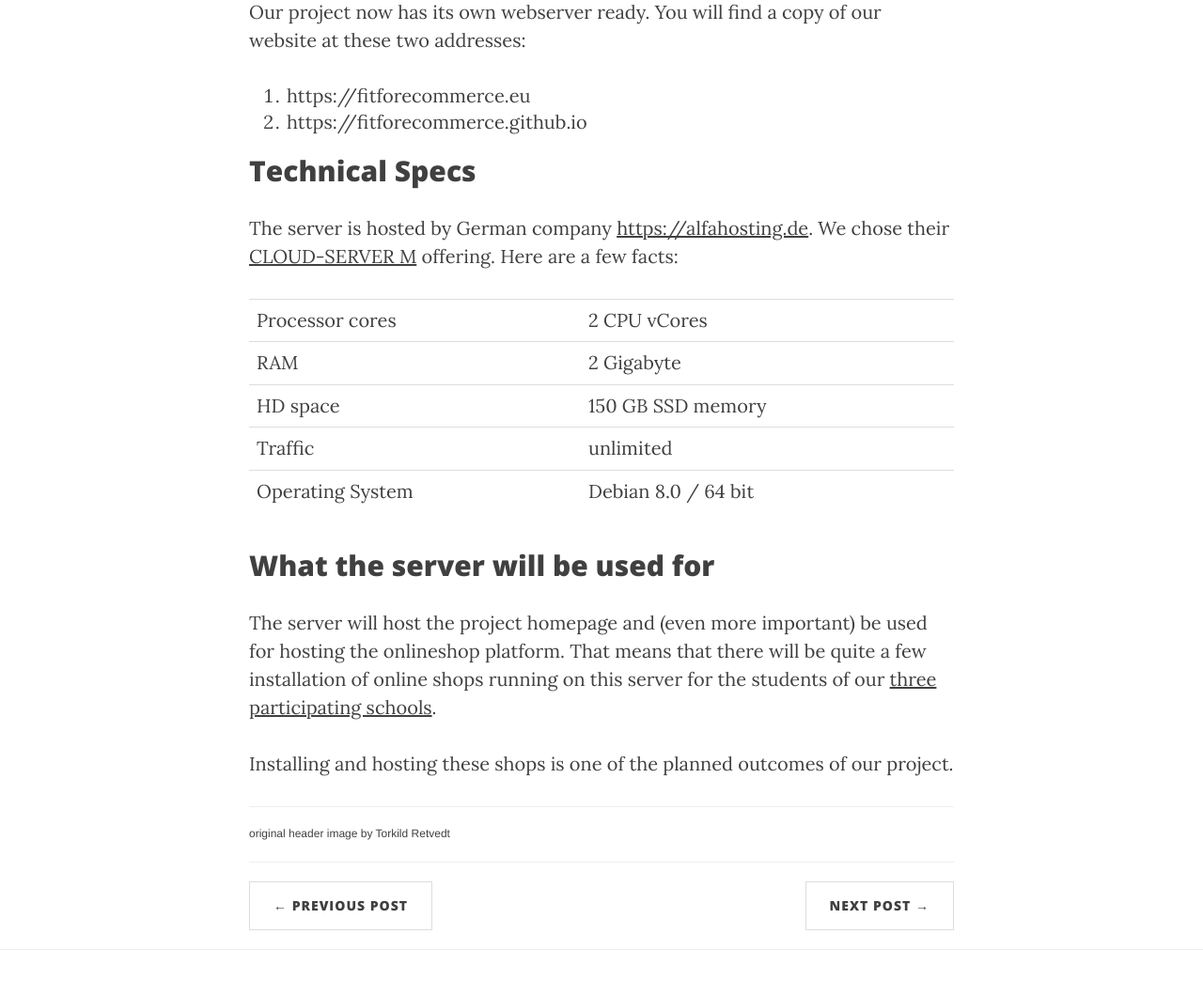
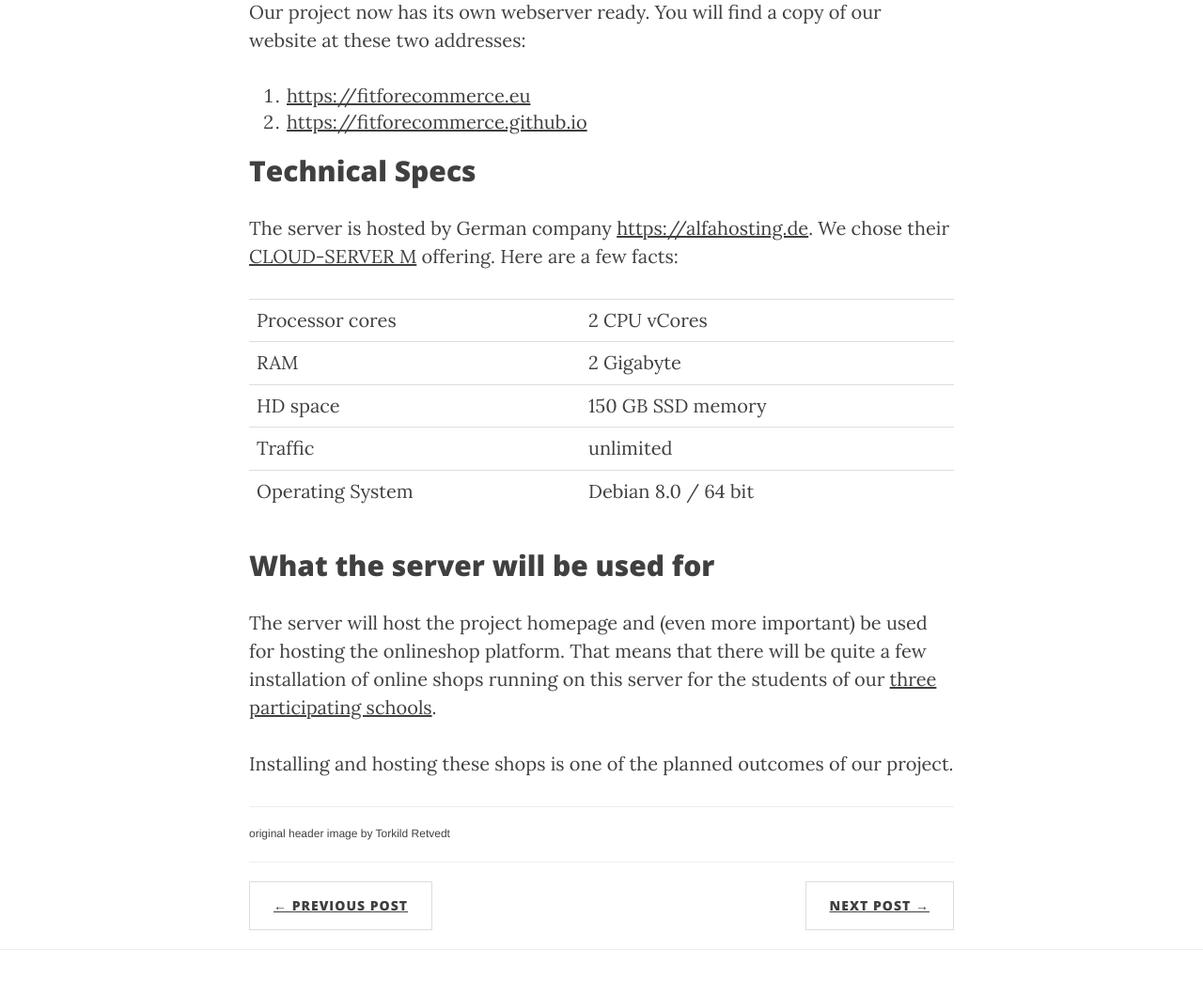
Before and after one commit to fitforecommerce/fitforecommerce.github.io, a Jekyll site: the page built from _posts/2016-12-02-new-server.markdown, in a window 1280 px wide. Shown: the part 558-1618 px from the top of the page at 94% size. Built offline with Jekyll 4.4.1, drawn with Linux system fonts in a browser that asks for light colours; nearby versions of some CDN libraries.

Commit message:
change link highlighting

```diff
--- a/css/customize.css
+++ b/css/customize.css
@@ -30,7 +30,10 @@ li.image-item {
 	font-size: 0.6em;
 }
 
-a.no-decoration {
+p a, li a, ol a {
+	text-decoration: underline;
+}
+a.no-decoration, nav a {
 	text-decoration: none;
 }
 a.no-decoration:hover {
```
